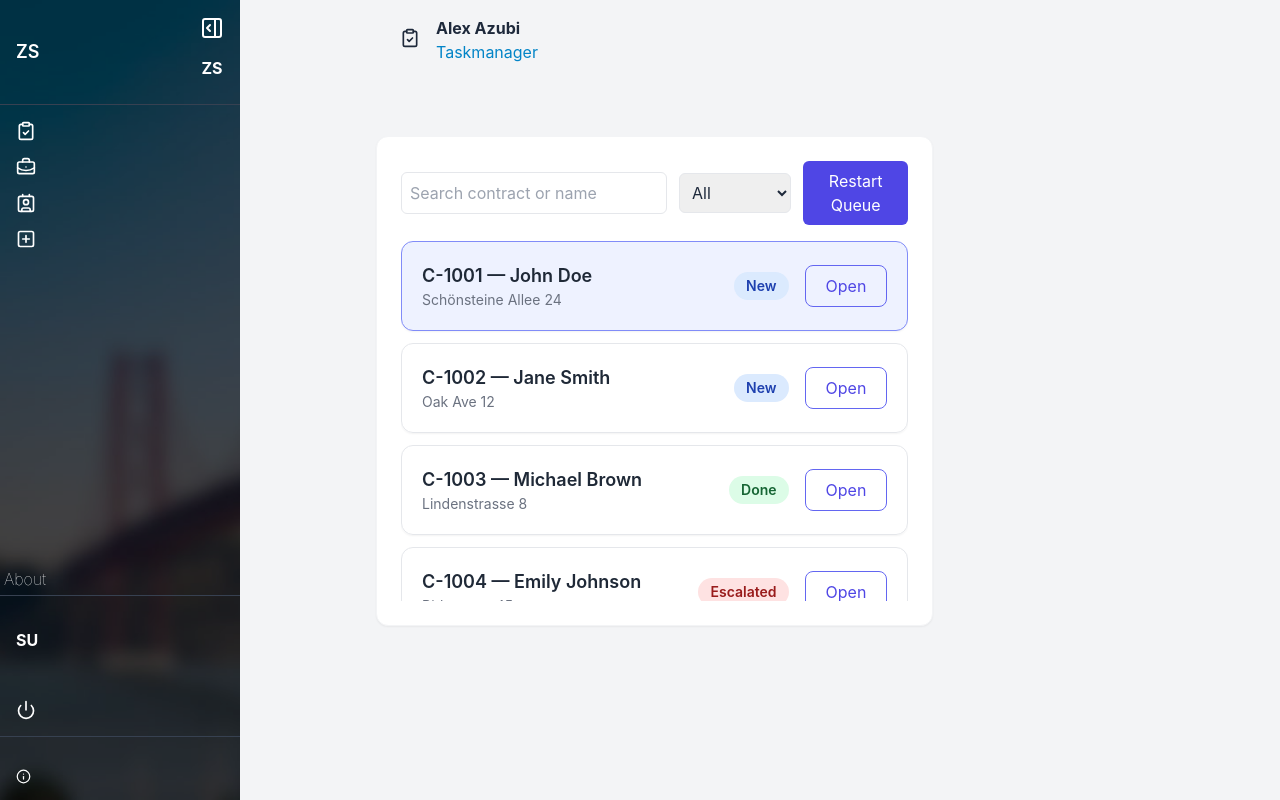
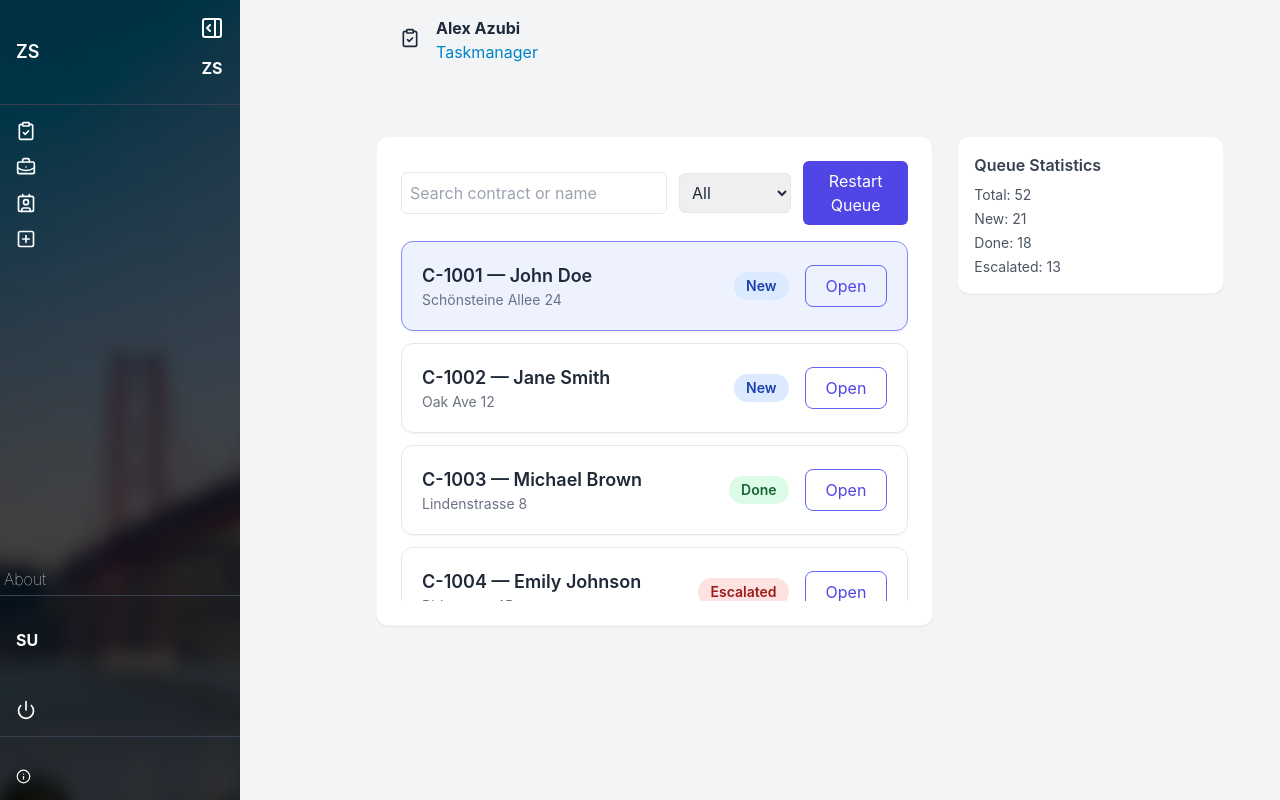
Before and after one commit to Anislazhar/GSide-taskmanagement, a React (Create React App) app: page / in a window 1280 px wide. Built offline with nearby package versions, Linux system fonts and the light colour scheme.

Commit message:
added  statsCard to tasklist

```diff
--- a/src/components/tasks/TaskList.tsx
+++ b/src/components/tasks/TaskList.tsx
@@ -1,4 +1,4 @@
-import React, { useEffect, useState } from "react";
+import React, { useEffect, useMemo, useState } from "react";
 import { useDispatch, useSelector } from "react-redux";
 import { RootState, AppDispatch } from "../../app/store";
 import {
@@ -6,10 +6,9 @@ import {
   setIndex,
   restartQueue,
 } from "../../features/tasks/tasksSlice";
-
 import { Task } from "../../features/tasks/tasks.types";
+import ContactCard from "../ui/ContactCard";
 import SearchFilterBar from "../ui/SearchFilterBar";
-import ContactCard from "../ui/ContactCard";
 
 const TaskList: React.FC = () => {
   const dispatch = useDispatch<AppDispatch>();
@@ -25,6 +24,13 @@ const TaskList: React.FC = () => {
       .then((data: Task[]) => dispatch(setTasks(data)))
       .catch(() => dispatch(setTasks([])));
   }, [dispatch]);
+
+  const stats = useMemo(() => {
+    const total = tasks.length;
+    const counts = { New: 0, Done: 0, Escalated: 0 };
+    tasks.forEach((t) => counts[t.status]++);
+    return { total, counts };
+  }, [tasks]);
 
   const filtered = tasks.filter(
     (t) =>
@@ -59,6 +65,20 @@ const TaskList: React.FC = () => {
             </div>
           </div>
         </div>
+
+        <aside className="space-y-4">
+          <div className="bg-white p-4 rounded-xl shadow-sm border border-gray-100">
+            <h4 className="text-gray-700 font-semibold mb-2">
+              Queue Statistics
+            </h4>
+            <ul className="text-sm text-gray-600 space-y-1">
+              <li>Total: {stats.total}</li>
+              <li>New: {stats.counts.New}</li>
+              <li>Done: {stats.counts.Done}</li>
+              <li>Escalated: {stats.counts.Escalated}</li>
+            </ul>
+          </div>
+        </aside>
       </div>
     </div>
   );
```
